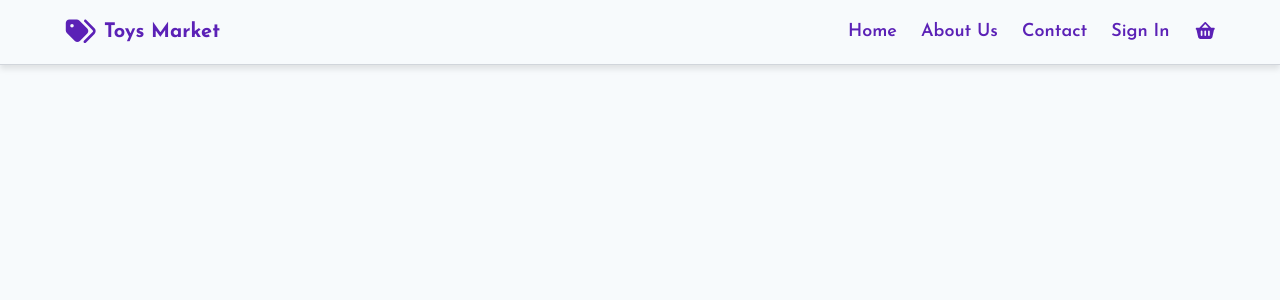
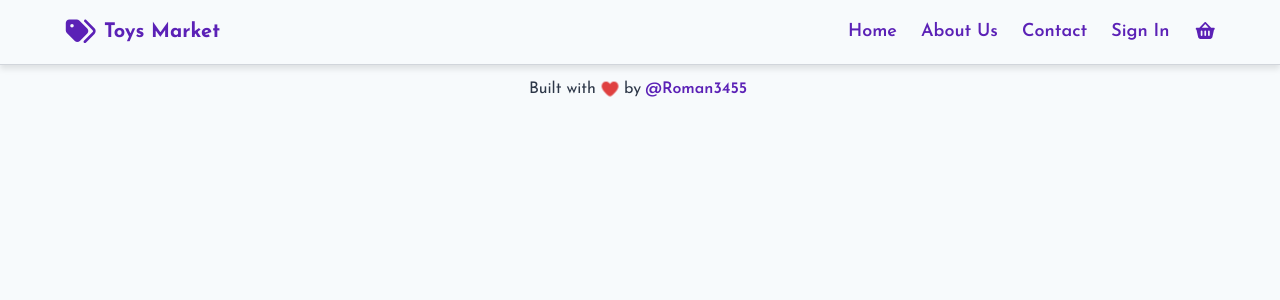
Before and after one commit to Roman3455/toys-mart-ui, a React (Vite) app: page / in a window 1280 px wide. Shown: the top 300 px of the page. Built offline with nearby package versions, Linux system fonts and the light colour scheme.

Commit message:
feat: add Footer component

```diff
--- a/src/App.jsx
+++ b/src/App.jsx
@@ -1,8 +1,12 @@
 import Header from "./components/Header.jsx";
+import Footer from "./components/footer/Footer.jsx";
 
 function App() {
   return (
-    <Header />
+    <>
+      <Header />
+      <Footer />
+    </>
   );
 }
 
--- /dev/null
+++ b/src/components/footer/Footer.jsx
@@ -0,0 +1,20 @@
+import {FontAwesomeIcon} from '@fortawesome/react-fontawesome';
+import {faHeart} from '@fortawesome/free-solid-svg-icons';
+import "./footer.css";
+
+const Footer = () => {
+  return (
+    <footer className="footer">
+      Built with
+      <FontAwesomeIcon
+        icon={faHeart}
+        className="footer-icon"
+        aria-hidden="true"
+      />
+       by
+      <a href="https://github.com/Roman3455" target="_blank" rel="noreferrer">@Roman3455</a>
+    </footer>
+  );
+}
+
+export default Footer
--- /dev/null
+++ b/src/components/footer/footer.css
@@ -0,0 +1,38 @@
+.footer {
+  display: flex;
+  justify-content: center;
+  align-items: center;
+  padding: 1rem;
+}
+
+.footer a {
+  color: #5B21B6;
+  font-weight: 600;
+  padding: 0 0.25rem;
+  text-decoration: none;
+  transition: color 0.3s;
+}
+
+.footer a:hover {
+  color: #1a202c;
+}
+
+.footer-icon {
+  color: #dc2626;
+  margin: 0 0.25rem;
+  animation: pulse 1.5s infinite;
+}
+
+@keyframes pulse {
+
+  0%,
+  100% {
+    transform: scale(1);
+    opacity: 1;
+  }
+
+  50% {
+    transform: scale(1.1);
+    opacity: 0.75;
+  }
+}
```
